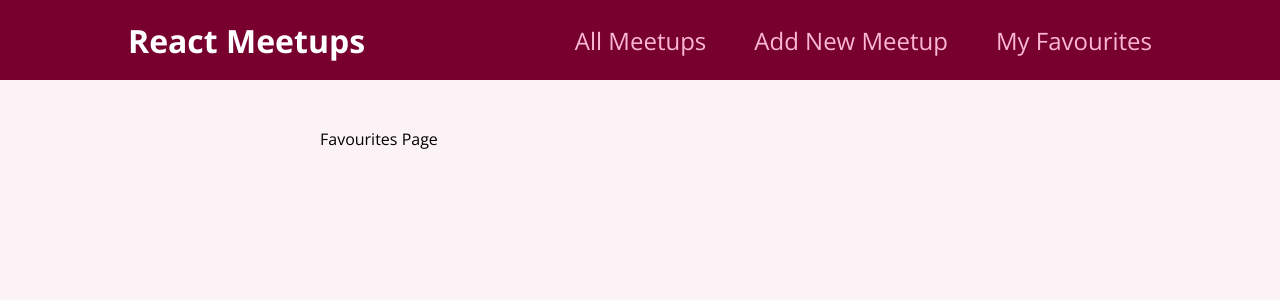
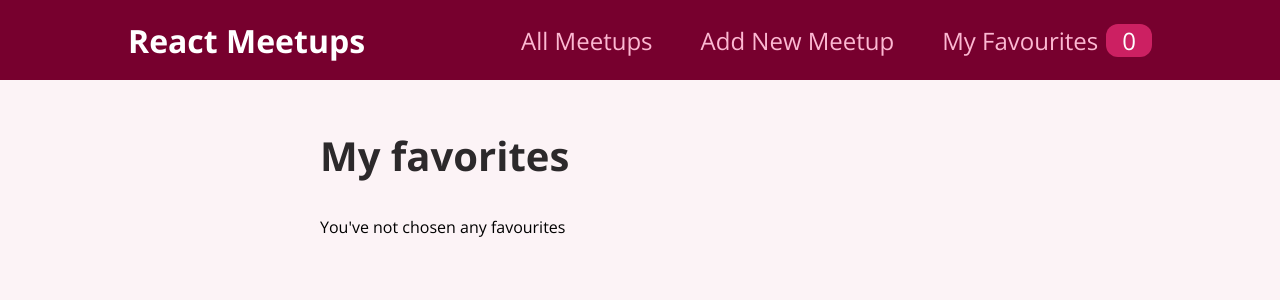
Before and after one commit to islaytitans/learn-react, a React (Create React App) app: page /favourites in a window 1280 px wide. Shown: the top 300 px of the page. Built offline with nearby package versions, Linux system fonts and the light colour scheme.

Commit message:
Context and useContext hook and apply to components

```diff
--- a/src/components/layout/MainNavigation.js
+++ b/src/components/layout/MainNavigation.js
@@ -1,8 +1,12 @@
 import { Link } from "react-router-dom";
+import { useContext } from "react";
 
-import classes from './MainNavigation.module.css';
+import classes from "./MainNavigation.module.css";
+import FavouritesContext from "../../store/favourites-context";
 
 function MainNavigation() {
+  const favouritesContext = useContext(FavouritesContext);
+
   return (
     <header className={classes.header}>
       <div className={classes.logo}>React Meetups</div>
@@ -15,7 +19,12 @@ function MainNavigation() {
             <Link to="/new-meetup">Add New Meetup</Link>
           </li>
           <li>
-            <Link to="/favourites">My Favourites</Link>
+            <Link to="/favourites">
+              My Favourites
+              <span className={classes.badge}>
+                {favouritesContext.totalFavourites}
+              </span>
+            </Link>
           </li>
         </ul>
       </nav>
--- a/src/components/meetups/MeetupItem.js
+++ b/src/components/meetups/MeetupItem.js
@@ -1,7 +1,28 @@
+import { useContext } from "react";
+
 import classes from "./MeetupItem.module.css";
 import Card from "../ui/Card";
+import FavouritesContext from "../../store/favourites-context";
 
 function MeetupItem(props) {
+  const favouritesContext = useContext(FavouritesContext);
+
+  const itemIsFavourite = favouritesContext.isFavourite(props.id);
+
+  function toggleFavouriteStatusHandler() {
+    if (itemIsFavourite) {
+      favouritesContext.removeFavourite(props.id);
+    } else {
+      favouritesContext.addFavourite({
+        id: props.id,
+        title: props.title,
+        address: props.address,
+        image: props.image,
+        description: props.description,
+      });
+    }
+  }
+
   return (
     <li className={classes.item}>
       <Card>
@@ -14,7 +35,9 @@ function MeetupItem(props) {
           <p>{props.description}</p>
         </div>
         <div className={classes.actions}>
-          <button>To Favourites</button>
+          <button onClick={toggleFavouriteStatusHandler}>
+            {itemIsFavourite ? "Remove from favourites" : "Add to favourites"}
+          </button>
         </div>
       </Card>
     </li>
--- a/src/index.js
+++ b/src/index.js
@@ -4,10 +4,13 @@ import { BrowserRouter } from "react-router-dom";
 
 import "./index.css";
 import App from "./App";
+import { FavouritesContextProvider } from "./store/favourites-context";
 
 ReactDOM.render(
-  <BrowserRouter>
-    <App />
-  </BrowserRouter>,
+  <FavouritesContextProvider>
+    <BrowserRouter>
+      <App />
+    </BrowserRouter>
+  </FavouritesContextProvider>,
   document.getElementById("root")
 );
--- a/src/pages/Favourites.js
+++ b/src/pages/Favourites.js
@@ -1,5 +1,25 @@
+import { useContext } from "react";
+
+import FavouritesContext from "../store/favourites-context";
+import MeetupList from "../components/meetups/MeetupList";
+
 function FavouritesPage() {
-    return (<div>Favourites Page</div>);
+  const favouritesContext = useContext(FavouritesContext);
+
+  let content;
+
+  if (favouritesContext.totalFavourites === 0) {
+      content = <p>You've not chosen any favourites</p>
+  } else {
+    content = <MeetupList meetups={favouritesContext.favourites} />
+  }
+
+  return (
+    <section>
+      <h1>My favorites</h1>
+      { content }
+    </section>
+  );
 }
 
-export default FavouritesPage
+export default FavouritesPage;
--- /dev/null
+++ b/src/store/favourites-context.js
@@ -0,0 +1,43 @@
+import { createContext, useState } from "react";
+
+const FavouritesContext = createContext({
+  favourites: [],
+  totalFavourites: 0,
+  addFavourite: (favouriteMeetup) => {},
+  removeFavourite: (meetupId) => {},
+  isFavourite: (meetupId) => {}
+});
+
+export function FavouritesContextProvider(props) {
+  const [userFavourites, setUserFavourites] = useState([]);
+
+  function addFavouritesHandler(favouriteMeetup) {
+    setUserFavourites((prevUserFavourites) => {
+      return prevUserFavourites.concat(favouriteMeetup);
+    });
+  };
+
+  function removeFavouritesHandler(meetupId) {
+    setUserFavourites((prevUserFavourites) => {
+      return prevUserFavourites.filter(meetup => meetup.id !== meetupId);
+    })
+  };
+
+  function itemIsFavouritesHandler(meetupId) {
+    return userFavourites.some(meetup => meetup.id === meetupId);
+  };
+
+  const context = {
+    favourites: userFavourites,
+    totalFavourites: userFavourites.length,
+    addFavourite: addFavouritesHandler,
+    removeFavourite: removeFavouritesHandler,
+    isFavourite: itemIsFavouritesHandler
+  };
+
+  return <FavouritesContext.Provider value={context}>
+    { props.children }
+  </FavouritesContext.Provider>
+}
+
+export default FavouritesContext;
```
